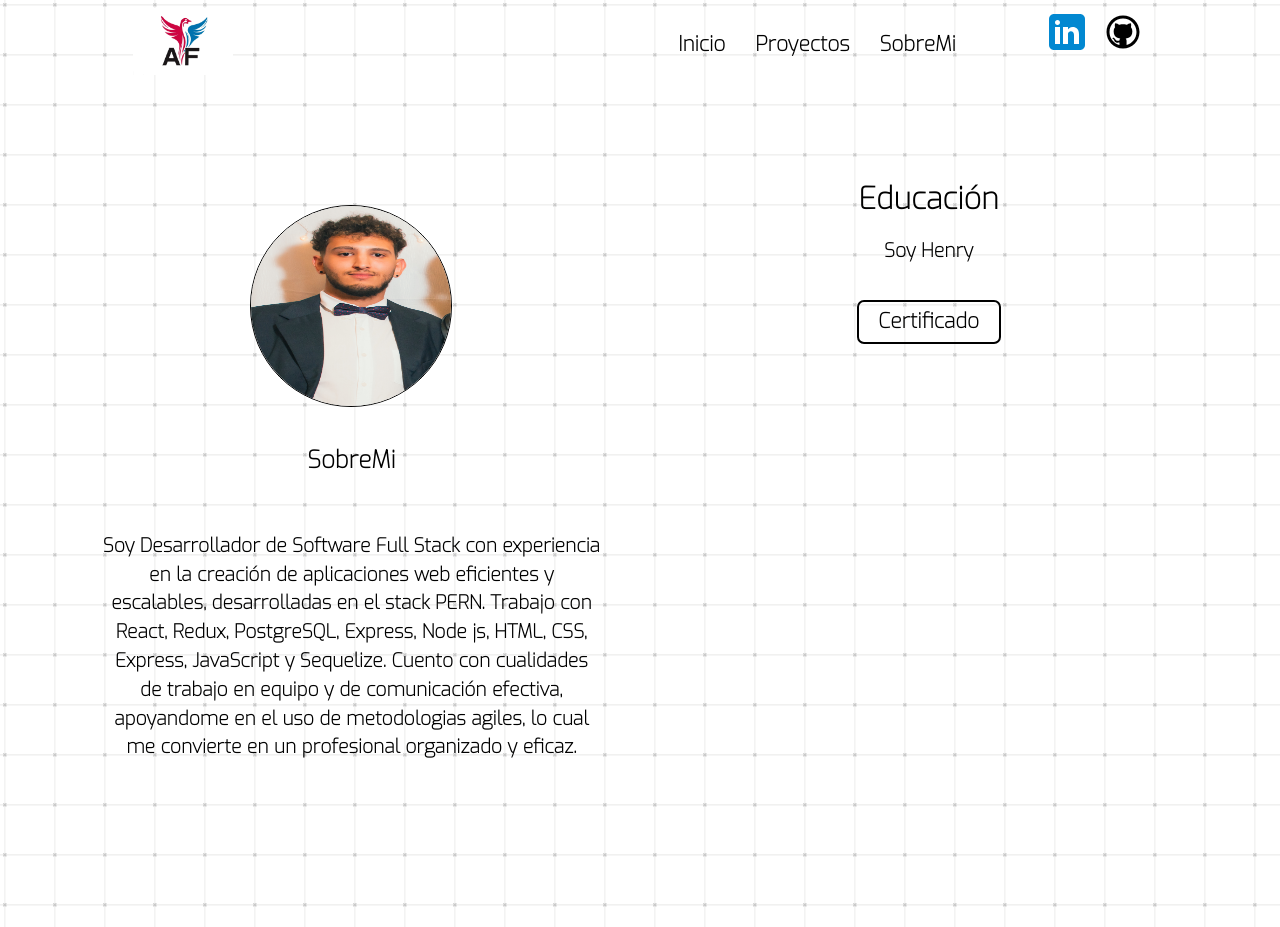
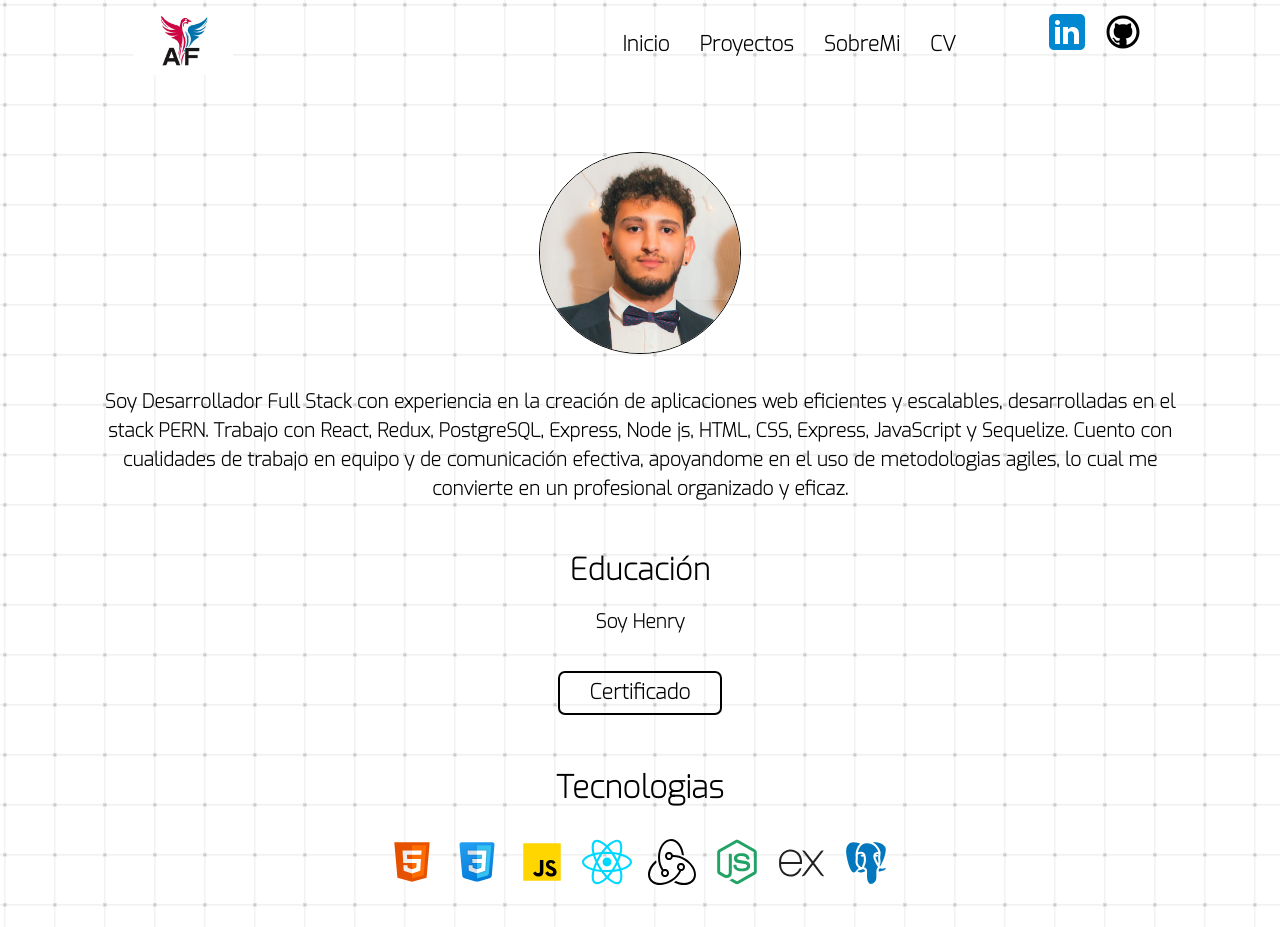
Before and after one commit to ferreiroariel1/portafolio, a React (Vite) app: page /SobreMi in a window 1280 px wide. Shown: the top 927 px of the page. Built offline with nearby package versions, Linux system fonts and the light colour scheme.

Commit message:
cv subido y estilos mejorados

```diff
--- a/src/Inicio/Inicio.jsx
+++ b/src/Inicio/Inicio.jsx
@@ -1,6 +1,9 @@
 import React from 'react'
 import style from '../Inicio/Inicio.module.css'
 import argentina from '../assets/argentina.png'
+import cv from '../../public/pdf/cv.pdf'
+
+
 
 function Inicio() {
   return (
@@ -19,9 +22,11 @@ function Inicio() {
       <h2><img src={argentina} alt="" /><span>Argentina</span></h2>
       <div>
         <a href="https://mail.google.com/mail/u/0/#inbox?compose=GTvVlcSMVxpDSVxbfSxLtsDgxTNKzksZMpdPHKHZfxSnPQRQXgjlNJTRjvDNVbpcrPsvgLcrXZBrW" target="_blank" rel="noopener noreferrer">GMAIL</a>
-        <a href="">CV</a>
+        <a href={cv} download target="_blank" rel="noopener noreferrer">Descargar CV</a>
       </div>
       </div>
+
+
 
     </section>
   )
--- a/src/Inicio/Inicio.module.css
+++ b/src/Inicio/Inicio.module.css
@@ -86,6 +86,7 @@
   display: flex;
   justify-content: center;
   align-items: center;
+  font-weight: 600;
 
 }
 
--- a/src/Menu/Menu.jsx
+++ b/src/Menu/Menu.jsx
@@ -4,6 +4,7 @@ import style from '../Menu/Menu.module.css'
 import Linkedin from '../assets/Linkedin.svg'
 import github from '../assets/github.svg'
 import logoAriel from '../assets/logoAriel.jpg';
+import cv from '../../public/pdf/cv.pdf'
 
 function Menu() {
   return (
@@ -13,9 +14,11 @@ function Menu() {
           <Link to='/'>Inicio</Link>
           <Link to='/Proyectos'>Proyectos</Link>
           <Link to='/SobreMi'>SobreMi</Link>
-          </nav>
+          <a href={cv} target="_blank" rel="noopener noreferrer">CV</a>
+        </nav>
 
         <div className={style.Redes}>
+
         <a href="https://www.linkedin.com/in/ariel-ferreiro-30b153237/" className={style.Linkedin} target="_blank" rel="noopener noreferrer">
             <img src={Linkedin} alt="" />
         </a>
--- a/src/SobreMi/SobreMi.jsx
+++ b/src/SobreMi/SobreMi.jsx
@@ -15,11 +15,9 @@ function SobreMi() {
     <section className={style.sobreMi}>
       <article className={style.intro}>
        <img src={fotoMia} alt="" className={style.img} />
-      <h2>
-      SobreMi
-      </h2>
 
-      <p>Soy Desarrollador de Software Full Stack con experiencia en la creación de aplicaciones web eficientes y  escalables, desarrolladas en el stack PERN. Trabajo con React, Redux, PostgreSQL, Express, Node js, HTML, CSS, Express, JavaScript y Sequelize.
+
+      <p>Soy Desarrollador Full Stack con experiencia en la creación de aplicaciones web eficientes y  escalables, desarrolladas en el stack PERN. Trabajo con React, Redux, PostgreSQL, Express, Node js, HTML, CSS, Express, JavaScript y Sequelize.
         Cuento con cualidades de trabajo en equipo y de comunicación efectiva, apoyandome en el uso de metodologias agiles, lo cual me convierte en un profesional organizado y eficaz.</p>
         </article>
 
--- a/src/SobreMi/SobreMi.module.css
+++ b/src/SobreMi/SobreMi.module.css
@@ -3,7 +3,7 @@
   height: 92vh;
   margin: auto;
   padding: 10vh 0;
-    display: grid;
+
   justify-content: center;
   align-items: center;
   gap: 5rem;
@@ -31,7 +31,7 @@
 }
 
 .sobreMi .educacion {
-    margin-bottom: 490px;
+
   display: flex;
   flex-direction: column;
   align-items: center;
@@ -53,7 +53,7 @@
 }
 
 .sobreMi .educacion a{
-    width: 140px;
+  width: 160px;
   height: 40px;
   text-decoration: none;
   font-size: 1.3rem;
@@ -63,7 +63,7 @@
   display: flex;
   justify-content: center;
   align-items: center;
-    font-weight: 600
+  font-weight: 600;
 
 }
 
@@ -71,8 +71,13 @@
   background: linear-gradient(180deg, rgb(221, 221, 221), rgb(230, 230, 230));
 }
 
+.sobreMi .tecnologias {
+  font-size: 1.3rem;
+  margin-top: 50px;
+}
+
 .sobreMi .tecno {
   display: flex;
-    gap: 10px; /* Add gap between technology icons */
+  gap: 15px; /* Add gap between technology icons */
   justify-content: center; /* Center the technology icons */
 }
```
Also changed, not shown: src/assets/fotoMia.jpg, 1 other file (tests, documents, lock files or other folders). Lines whose indentation alone changed are shown as unchanged.
